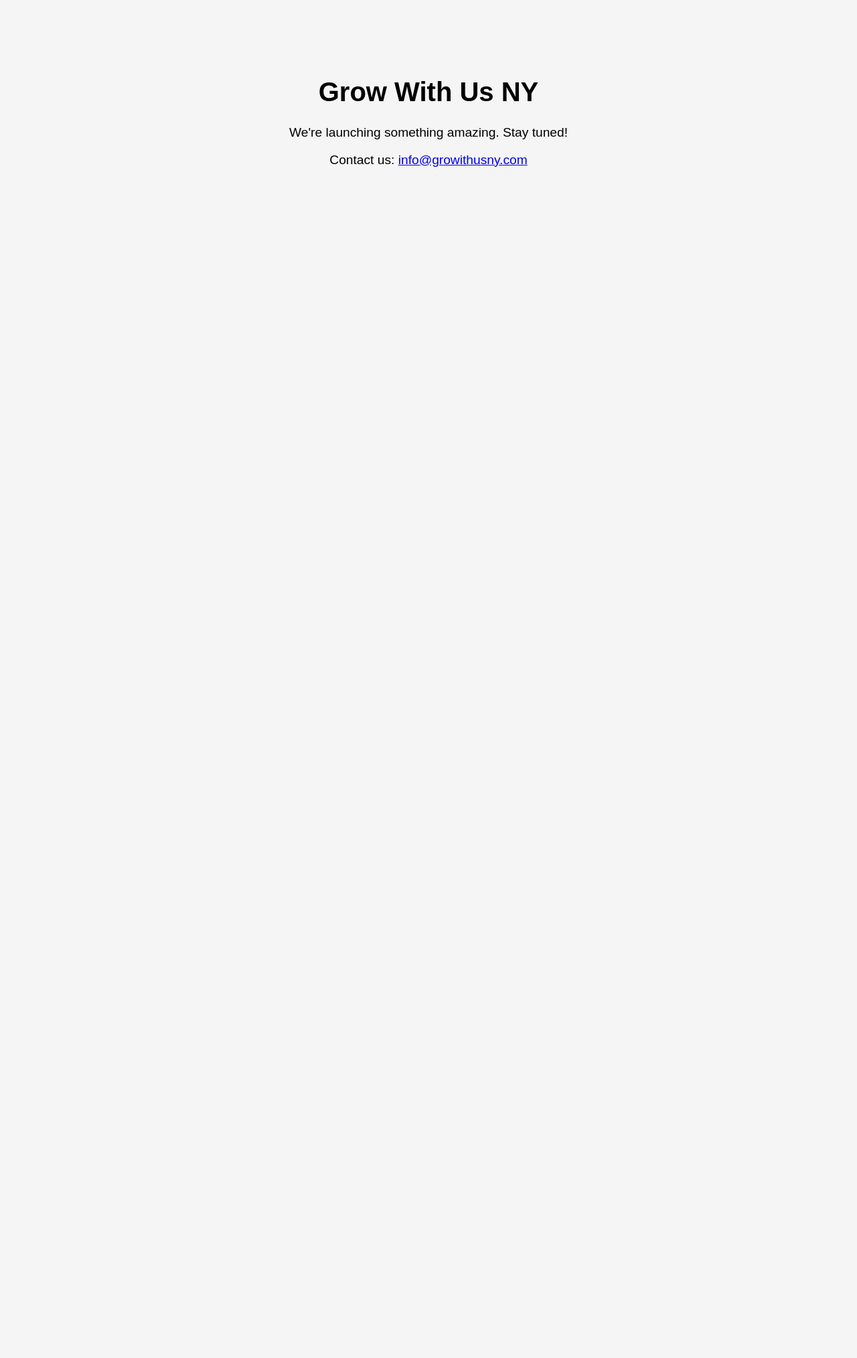
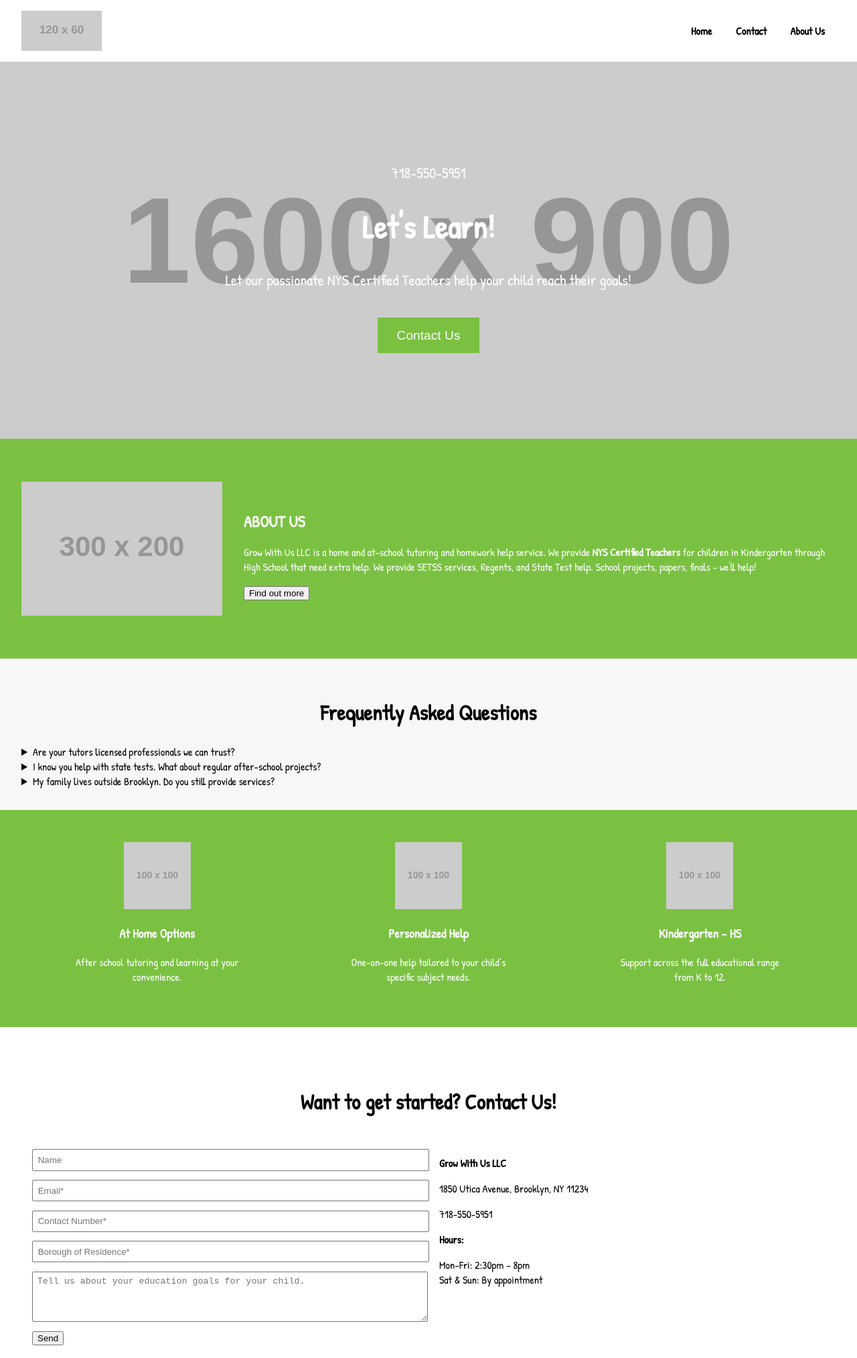
Before and after one commit to DEWBH/growwithusny, a plain HTML site: page index.html in a window 1280 px wide. Shown: the top 2027 px of the page at 67% size. Before the commit the page ends 800 px from the top, so only its background shows below. Drawn offline with Linux system fonts and the light colour scheme; placeholder pictures from the web are drawn by us.

Commit message:
Update index.html

```diff
--- a/index.html
+++ b/index.html
@@ -1,17 +1,191 @@
 <!DOCTYPE html>
 <html lang="en">
 <head>
-  <meta charset="UTF-8">
-  <title>Grow With Us NY</title>
+  <meta charset="UTF-8" />
+  <meta name="viewport" content="width=device-width, initial-scale=1.0" />
+  <title>Grow With Us</title>
+  <link href="https://fonts.googleapis.com/css2?family=Patrick+Hand&display=swap" rel="stylesheet">
   <style>
-    body { font-family: sans-serif; text-align: center; padding: 5em; background: #f5f5f5; }
-    h1 { font-size: 2.5em; }
-    p { font-size: 1.2em; }
+    body {
+      margin: 0;
+      font-family: 'Patrick Hand', cursive;
+      background-color: #ffffff;
+      color: #000;
+    }
+    header {
+      display: flex;
+      justify-content: space-between;
+      align-items: center;
+      padding: 1em 2em;
+      background: #fff;
+      border-bottom: 1px solid #ccc;
+    }
+    nav a {
+      margin: 0 1em;
+      text-decoration: none;
+      color: #000;
+      font-weight: bold;
+    }
+    .hero {
+      background: url('https://via.placeholder.com/1600x900') no-repeat center center/cover;
+      text-align: center;
+      padding: 8em 2em;
+      color: white;
+      position: relative;
+    }
+    .hero h1 {
+      font-size: 3em;
+    }
+    .hero p {
+      font-size: 1.4em;
+    }
+    .hero .cta {
+      margin-top: 1em;
+      background: #7ac142;
+      color: white;
+      padding: 0.8em 1.5em;
+      font-size: 1.2em;
+      border: none;
+      cursor: pointer;
+    }
+    .section {
+      padding: 4em 2em;
+    }
+    .green-section {
+      background: #7ac142;
+      color: white;
+    }
+    .faq {
+      background: #f7f7f7;
+      padding: 2em;
+    }
+    .faq h2, .contact h2 {
+      text-align: center;
+      font-size: 2em;
+    }
+    .features {
+      display: flex;
+      justify-content: space-around;
+      text-align: center;
+      padding: 3em 2em;
+      background: #7ac142;
+      color: white;
+    }
+    .features div {
+      max-width: 250px;
+    }
+    .contact-form {
+      display: flex;
+      justify-content: space-between;
+      flex-wrap: wrap;
+    }
+    .contact-form input, .contact-form textarea {
+      width: 100%;
+      padding: 0.5em;
+      margin: 0.5em 0;
+    }
+    .form-left, .form-right {
+      flex: 1 1 45%;
+      padding: 1em;
+    }
+    footer {
+      text-align: center;
+      background: #7ac142;
+      padding: 2em;
+      color: white;
+    }
   </style>
 </head>
 <body>
-  <h1>Grow With Us NY</h1>
-  <p>We're launching something amazing. Stay tuned!</p>
-  <p>Contact us: <a href="mailto:info@growithusny.com">info@growithusny.com</a></p>
+  <header>
+    <img src="https://via.placeholder.com/120x60" alt="Grow With Us Logo">
+    <nav>
+      <a href="#">Home</a>
+      <a href="#">Contact</a>
+      <a href="#">About Us</a>
+    </nav>
+  </header>
+
+  <div class="hero">
+    <p>718-550-5951</p>
+    <h1>Let's Learn!</h1>
+    <p>Let our passionate NYS Certified Teachers help your child reach their goals!</p>
+    <button class="cta">Contact Us</button>
+  </div>
+
+  <div class="section green-section">
+    <div style="display: flex; align-items: center;">
+      <img src="https://via.placeholder.com/300x200" alt="About Image" style="margin-right: 2em;">
+      <div>
+        <h2>ABOUT US</h2>
+        <p>
+          Grow With Us LLC is a home and at-school tutoring and homework help service.
+          We provide <strong>NYS Certified Teachers</strong> for children in Kindergarten through High School that need extra help.
+          We provide SETSS services, Regents, and State Test help. School projects, papers, finals – we'll help!
+        </p>
+        <button class="cta">Find out more</button>
+      </div>
+    </div>
+  </div>
+
+  <div class="faq">
+    <h2>Frequently Asked Questions</h2>
+    <details>
+      <summary>Are your tutors licensed professionals we can trust?</summary>
+      <p>Yes! All our tutors are NYS Certified and background-checked professionals.</p>
+    </details>
+    <details>
+      <summary>I know you help with state tests. What about regular after-school projects?</summary>
+      <p>Absolutely! We assist with all schoolwork including assignments, projects, and finals.</p>
+    </details>
+    <details>
+      <summary>My family lives outside Brooklyn. Do you still provide services?</summary>
+      <p>Yes, we serve families across multiple boroughs. Contact us to check availability.</p>
+    </details>
+  </div>
+
+  <div class="features">
+    <div>
+      <img src="https://via.placeholder.com/100" alt="Option">
+      <h3>At Home Options</h3>
+      <p>After school tutoring and learning at your convenience.</p>
+    </div>
+    <div>
+      <img src="https://via.placeholder.com/100" alt="Help">
+      <h3>Personalized Help</h3>
+      <p>One-on-one help tailored to your child’s specific subject needs.</p>
+    </div>
+    <div>
+      <img src="https://via.placeholder.com/100" alt="Grade Range">
+      <h3>Kindergarten – HS</h3>
+      <p>Support across the full educational range from K to 12.</p>
+    </div>
+  </div>
+
+  <div class="section contact">
+    <h2>Want to get started? Contact Us!</h2>
+    <div class="contact-form">
+      <div class="form-left">
+        <input type="text" placeholder="Name">
+        <input type="email" placeholder="Email*">
+        <input type="text" placeholder="Contact Number*">
+        <input type="text" placeholder="Borough of Residence*">
+        <textarea rows="4" placeholder="Tell us about your education goals for your child."></textarea>
+        <button class="cta">Send</button>
+      </div>
+      <div class="form-right">
+        <p><strong>Grow With Us LLC</strong></p>
+        <p>1850 Utica Avenue, Brooklyn, NY 11234</p>
+        <p>718-550-5951</p>
+        <p><strong>Hours:</strong></p>
+        <p>Mon–Fri: 2:30pm – 8pm<br>Sat & Sun: By appointment</p>
+      </div>
+    </div>
+  </div>
+
+  <footer>
+    <p>Copyright &copy; 2025 Grow With Us LLC - All Rights Reserved.</p>
+    <p>Powered by GitHub Pages</p>
+  </footer>
 </body>
 </html>
```
